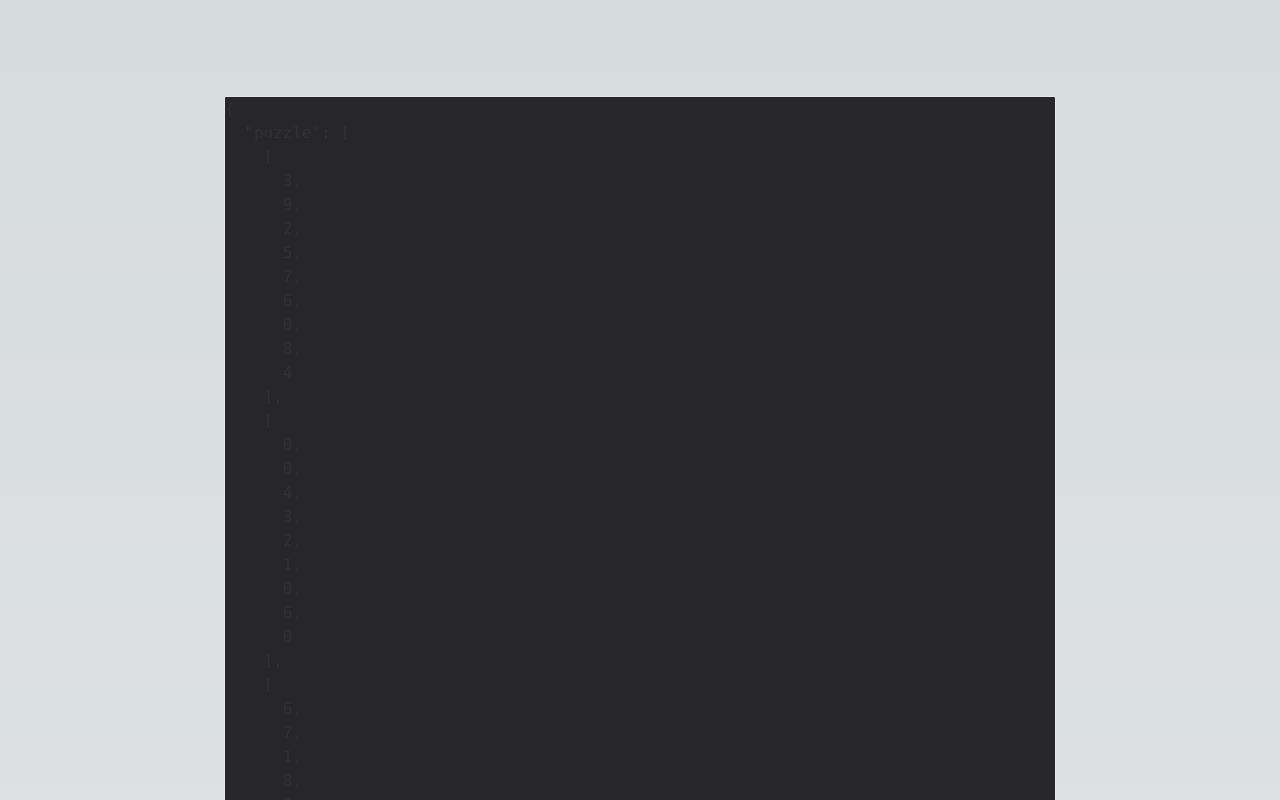
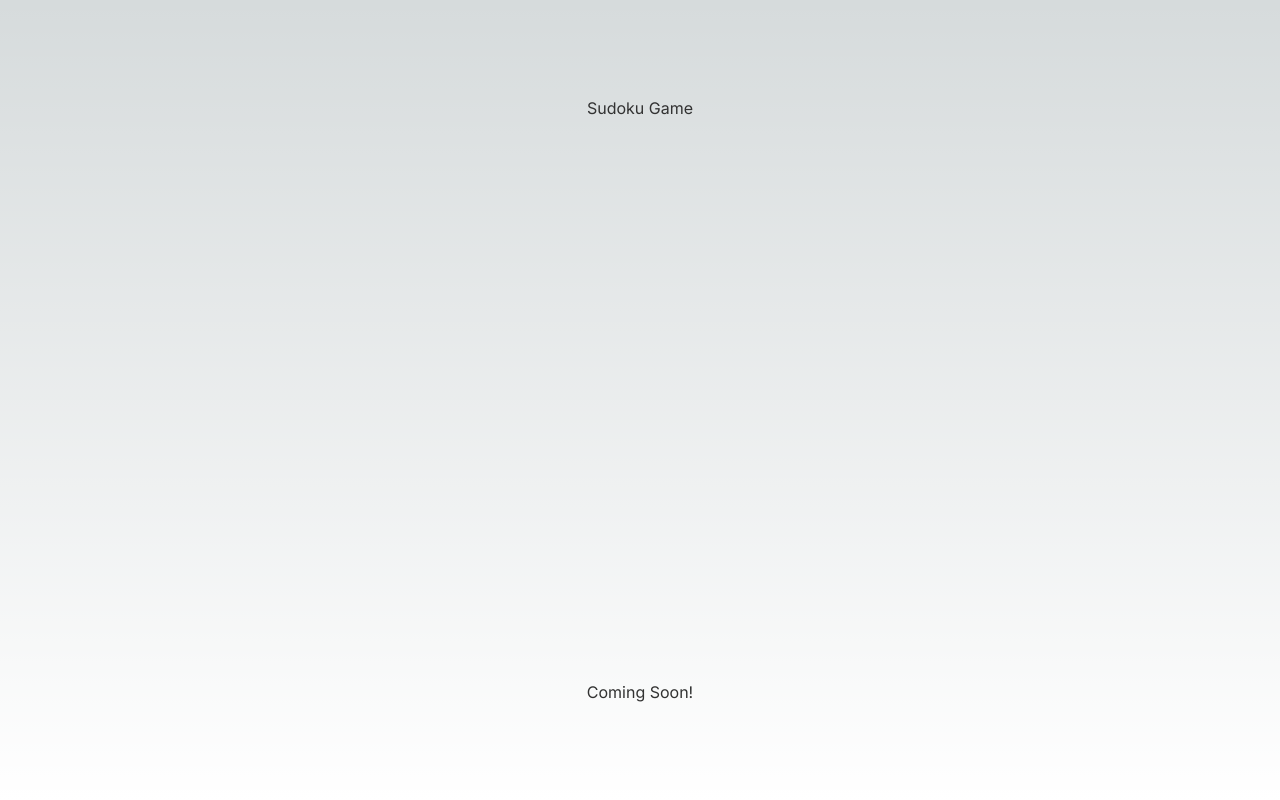
Before and after one commit to debadeepsen/sudoku, a Next.js app: page / in a window 1280 px wide. Shown: the top 800 px of the page. Built offline with nearby package versions, Linux system fonts and the light colour scheme.

Commit message:
coming soon

```diff
--- a/src/app/page.tsx
+++ b/src/app/page.tsx
@@ -5,7 +5,9 @@ import Game from '@/components/Game'
 export default function Home() {
   return (
     <main className='flex min-h-screen flex-col items-center justify-between p-24'>
-      <Game />
+      <h1>Sudoku Game</h1>
+      <h4>Coming Soon!</h4>
+      {/* <Game /> */}
     </main>
   )
 }
```
